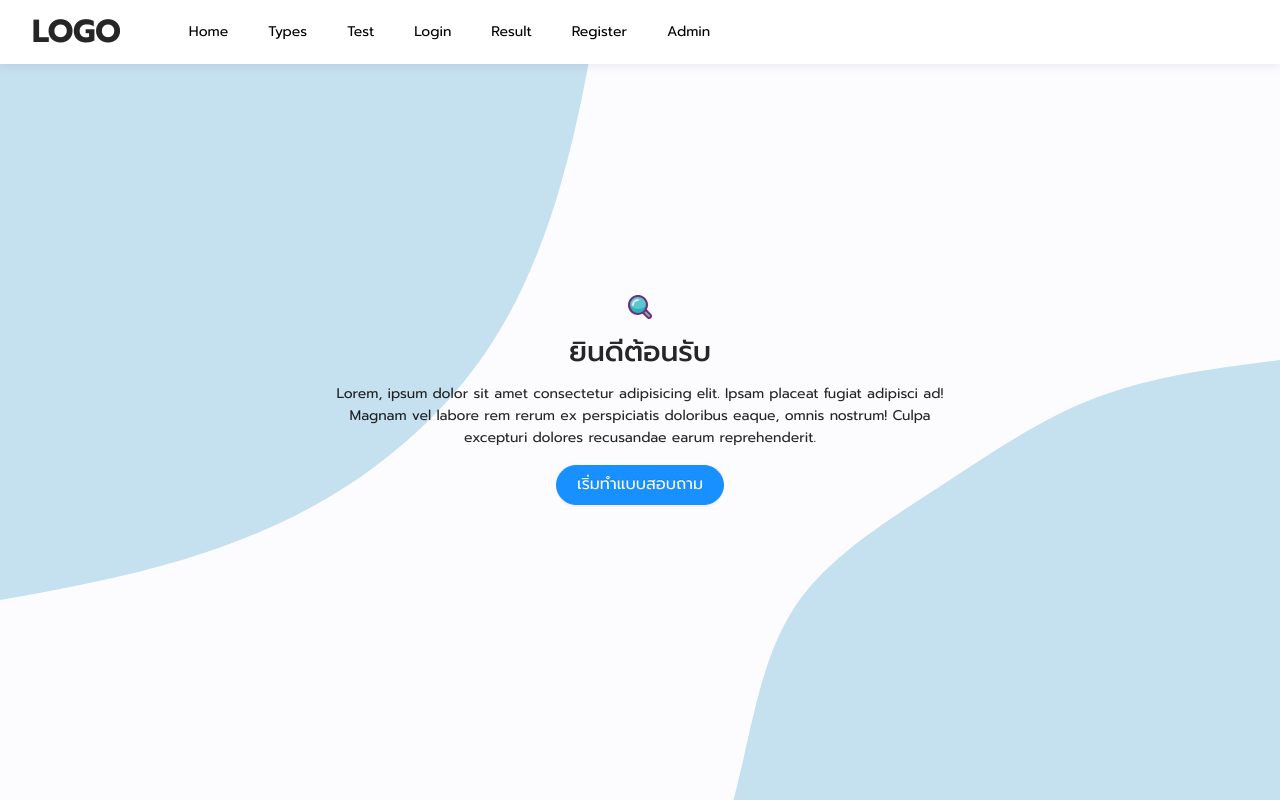
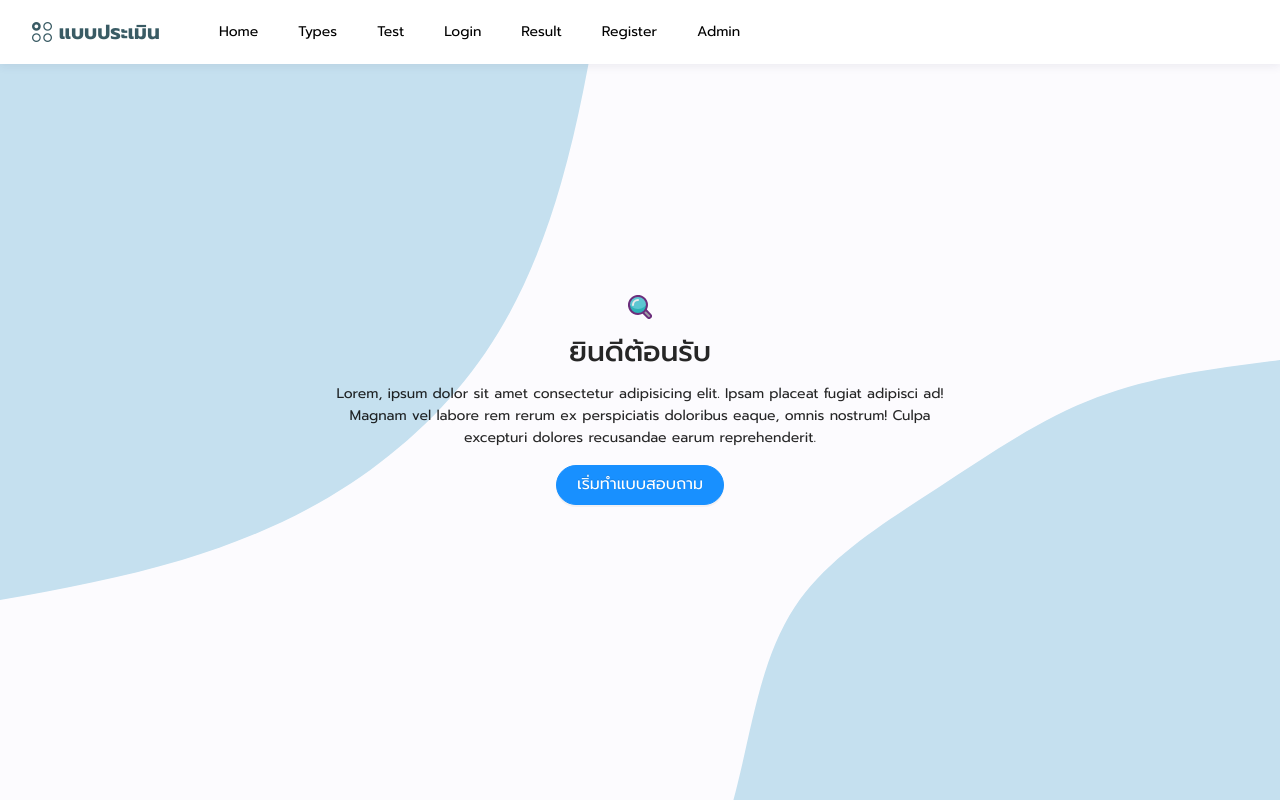
Before and after one commit to skyhihi/project-test, a React (Create React App) app in the folder client/: page / in a window 1280 px wide. Built offline with nearby package versions, Linux system fonts and the light colour scheme.

Commit message:
update 25-8 2

```diff
--- a/client/public/index.html
+++ b/client/public/index.html
@@ -2,19 +2,15 @@
 <html lang="en">
   <head>
     <meta charset="utf-8" />
-    <link rel="icon" href="%PUBLIC_URL%/favicon.ico" />
+    <link rel="icon" href="/logo-4.png" />
     <meta name="viewport" content="width=device-width, initial-scale=1" />
     <meta name="theme-color" content="#000000" />
     <meta
       name="description"
       content="Web site created using create-react-app"
     />
-    <link rel="apple-touch-icon" href="%PUBLIC_URL%/logo192.png" />
-    <!--
-      manifest.json provides metadata used when your web app is installed on a
-      user's mobile device or desktop. See https://developers.google.com/web/fundamentals/web-app-manifest/
-    -->
-    <link rel="manifest" href="%PUBLIC_URL%/manifest.json" />
+    <link rel="apple-touch-icon" href="/logo-4.png" />
+
     <link
       href="https://cdn.jsdelivr.net/npm/bootstrap@5.2.0/dist/css/bootstrap.min.css"
       rel="stylesheet"
--- a/client/src/components/pages/layout/HeaderApp.js
+++ b/client/src/components/pages/layout/HeaderApp.js
@@ -29,9 +29,17 @@ const HeaderApp = () => {
         }}
         mode="horizontal"
       >
-        <h2 style={{ margin: "auto 0", paddingRight: "3rem" }}>
-          <b>LOGO</b>
-        </h2>
+        {/** */}
+        <h5
+          style={{
+            margin: "auto 0",
+            paddingRight: "2.45rem",
+            color: "#395B64",
+          }}
+        >
+          <i class="bi bi-ui-radios-grid"></i>
+          <b> แบบประเมิน</b>
+        </h5>
 
         <Menu.Item className="menu-items">
           <Link to="/">Home</Link>
```
Also changed, not shown: client/public/logo-4.png (added), client/src/components/img/logo.png (added).
